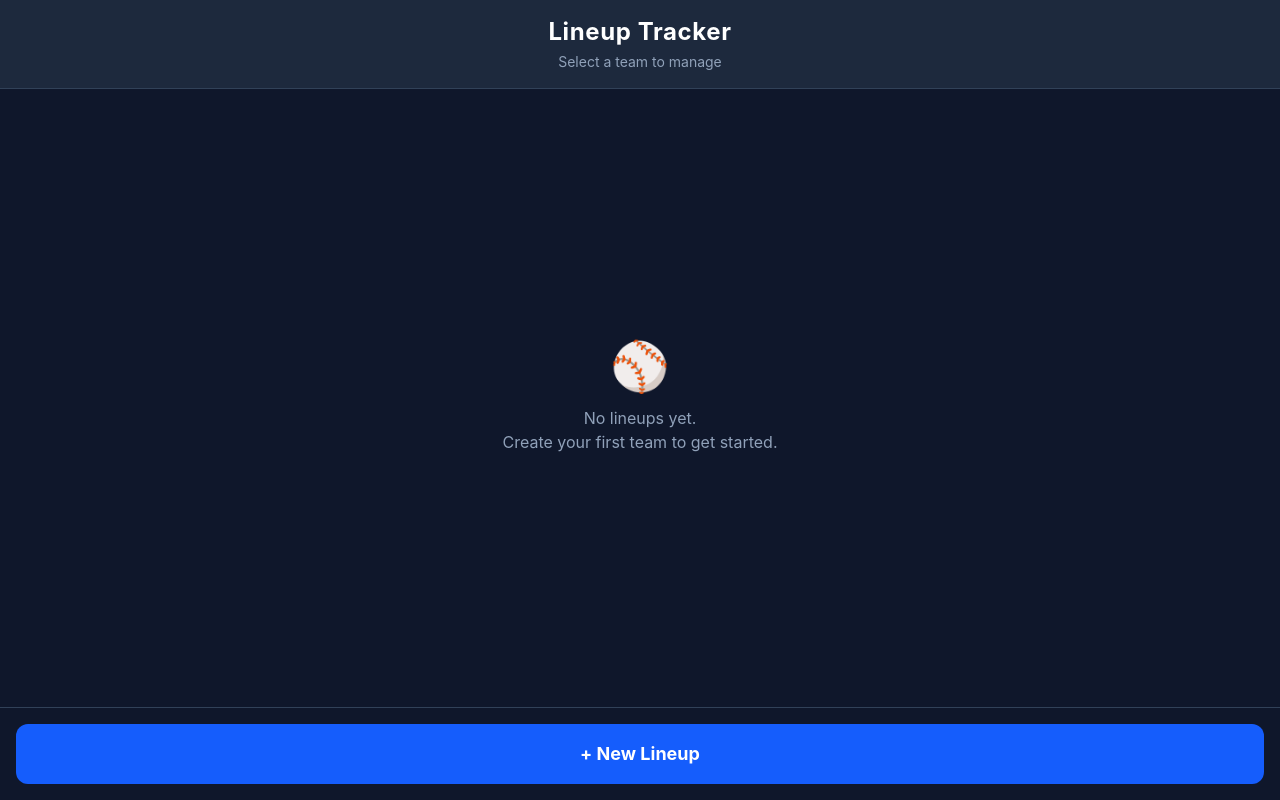
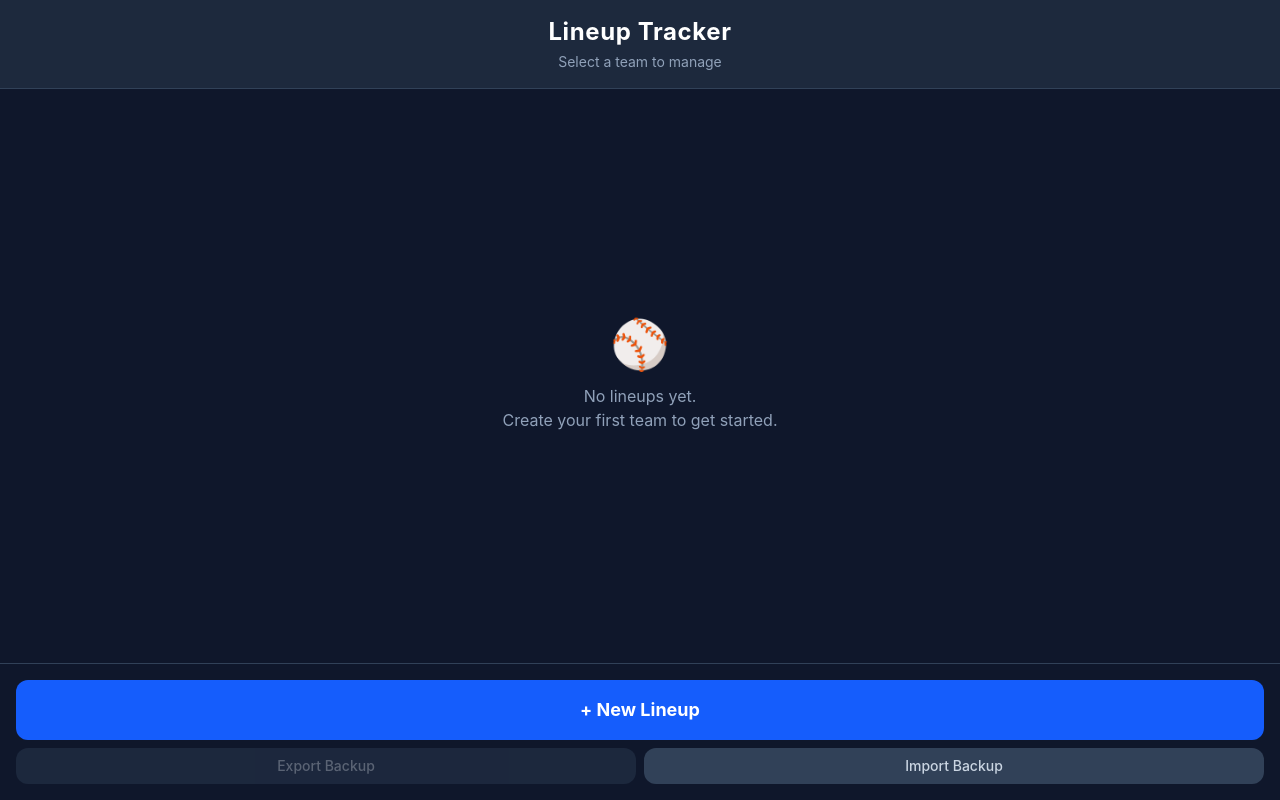
Before and after one commit to fjord-works-software/lineup-tracker, a React (Vite) app: page / in a window 1280 px wide. Built offline with nearby package versions, Linux system fonts and the light colour scheme.

Commit message:
Add functionality to export and import data

```diff
--- a/src/App.jsx
+++ b/src/App.jsx
@@ -46,6 +46,7 @@ export default function App() {
           newLineup={game.newLineup}
           selectLineup={game.selectLineup}
           deleteLineup={game.deleteLineup}
+          restoreBackup={game.restoreBackup}
         />
         {importData && (
           <ImportModal
--- /dev/null
+++ b/src/components/BackupModal.jsx
@@ -0,0 +1,47 @@
+import { useState } from 'react'
+import { decodeBackup } from '../utils/share'
+
+export default function BackupModal({ onRestore, onCancel }) {
+  const [code, setCode] = useState('')
+  const [error, setError] = useState(null)
+
+  function handleRestore() {
+    try {
+      onRestore(decodeBackup(code))
+    } catch {
+      setError('Invalid backup code — paste the full code exactly as exported.')
+    }
+  }
+
+  return (
+    <div className="fixed inset-0 bg-black/70 flex items-center justify-center z-50 px-6">
+      <div className="bg-slate-800 rounded-2xl border border-slate-600 p-6 w-full max-w-sm">
+        <h2 className="text-white font-bold text-lg mb-1">Restore Backup</h2>
+        <p className="text-slate-400 text-sm mb-4">Paste your backup code below. Any lineups not in the backup will be kept.</p>
+        <textarea
+          className="w-full bg-slate-700 text-white text-xs rounded-xl p-3 h-32 resize-none font-mono border border-slate-600 focus:outline-none focus:border-blue-500"
+          placeholder="Paste backup code here..."
+          value={code}
+          onChange={e => { setCode(e.target.value); setError(null) }}
+          autoFocus
+        />
+        {error && <p className="text-red-400 text-sm mt-2">{error}</p>}
+        <div className="flex gap-3 mt-4">
+          <button
+            onClick={onCancel}
+            className="flex-1 py-3 rounded-xl bg-slate-700 hover:bg-slate-600 text-white font-medium transition-colors"
+          >
+            Cancel
+          </button>
+          <button
+            onClick={handleRestore}
+            disabled={!code.trim()}
+            className="flex-1 py-3 rounded-xl bg-blue-600 hover:bg-blue-500 disabled:opacity-50 text-white font-bold transition-colors"
+          >
+            Restore
+          </button>
+        </div>
+      </div>
+    </div>
+  )
+}
--- a/src/components/HomeScreen.jsx
+++ b/src/components/HomeScreen.jsx
@@ -2,12 +2,26 @@ import { useState } from 'react'
 import { Share2, Trash2 } from 'lucide-react'
 import ConfirmModal from './ConfirmModal'
 import QRModal from './QRModal'
-import { buildShareUrl } from '../utils/share'
+import BackupModal from './BackupModal'
+import { buildShareUrl, encodeBackup } from '../utils/share'
 
-export default function HomeScreen({ lineups, newLineup, selectLineup, deleteLineup }) {
+export default function HomeScreen({ lineups, newLineup, selectLineup, deleteLineup, restoreBackup }) {
   const [confirmDeleteId, setConfirmDeleteId] = useState(null)
   const [sharingLineup, setSharingLineup] = useState(null)
+  const [showImport, setShowImport] = useState(false)
+  const [copied, setCopied] = useState(false)
   const lineupList = Object.values(lineups)
+
+  async function handleExport() {
+    await navigator.clipboard.writeText(encodeBackup(lineups))
+    setCopied(true)
+    setTimeout(() => setCopied(false), 2000)
+  }
+
+  function handleRestore(backupLineups) {
+    restoreBackup(backupLineups)
+    setShowImport(false)
+  }
 
   return (
     <div className="h-screen bg-slate-900 text-white flex flex-col">
@@ -74,6 +88,21 @@ export default function HomeScreen({ lineups, newLineup, selectLineup, deleteLin
         >
           + New Lineup
         </button>
+        <div className="flex gap-2 mt-2">
+          <button
+            onClick={handleExport}
+            disabled={lineupList.length === 0}
+            className="flex-1 py-2 text-sm rounded-xl bg-slate-700 hover:bg-slate-600 disabled:opacity-40 text-slate-300 font-medium transition-colors"
+          >
+            {copied ? 'Copied!' : 'Export Backup'}
+          </button>
+          <button
+            onClick={() => setShowImport(true)}
+            className="flex-1 py-2 text-sm rounded-xl bg-slate-700 hover:bg-slate-600 text-slate-300 font-medium transition-colors"
+          >
+            Import Backup
+          </button>
+        </div>
       </div>
 
       {confirmDeleteId && (
@@ -92,6 +121,13 @@ export default function HomeScreen({ lineups, newLineup, selectLineup, deleteLin
           onClose={() => setSharingLineup(null)}
         />
       )}
+
+      {showImport && (
+        <BackupModal
+          onRestore={handleRestore}
+          onCancel={() => setShowImport(false)}
+        />
+      )}
     </div>
   )
 }
--- a/src/hooks/useGameState.js
+++ b/src/hooks/useGameState.js
@@ -109,6 +109,10 @@ export function useGameState() {
     })
   }
 
+  function restoreBackup(backupLineups) {
+    setState(s => ({ ...s, lineups: { ...s.lineups, ...backupLineups } }))
+  }
+
   function importLineup(lineup, existingId = null) {
     if (existingId) {
       setState(s => ({
@@ -181,6 +185,7 @@ export function useGameState() {
     state,
     activeLineup,
     importLineup,
+    restoreBackup,
     newLineup,
     selectLineup,
     deleteLineup,
--- a/src/utils/share.js
+++ b/src/utils/share.js
@@ -12,3 +12,15 @@ export function decodeLineup(str) {
 export function buildShareUrl(lineup) {
   return `${window.location.origin}${window.location.pathname}#import=${encodeLineup(lineup)}`
 }
+
+export function encodeBackup(lineups) {
+  return btoa(JSON.stringify({ v: 1, lineups }))
+}
+
+export function decodeBackup(code) {
+  const parsed = JSON.parse(atob(code.trim()))
+  if (parsed.v !== 1 || !parsed.lineups || typeof parsed.lineups !== 'object') {
+    throw new Error('Invalid backup code')
+  }
+  return parsed.lineups
+}
```
